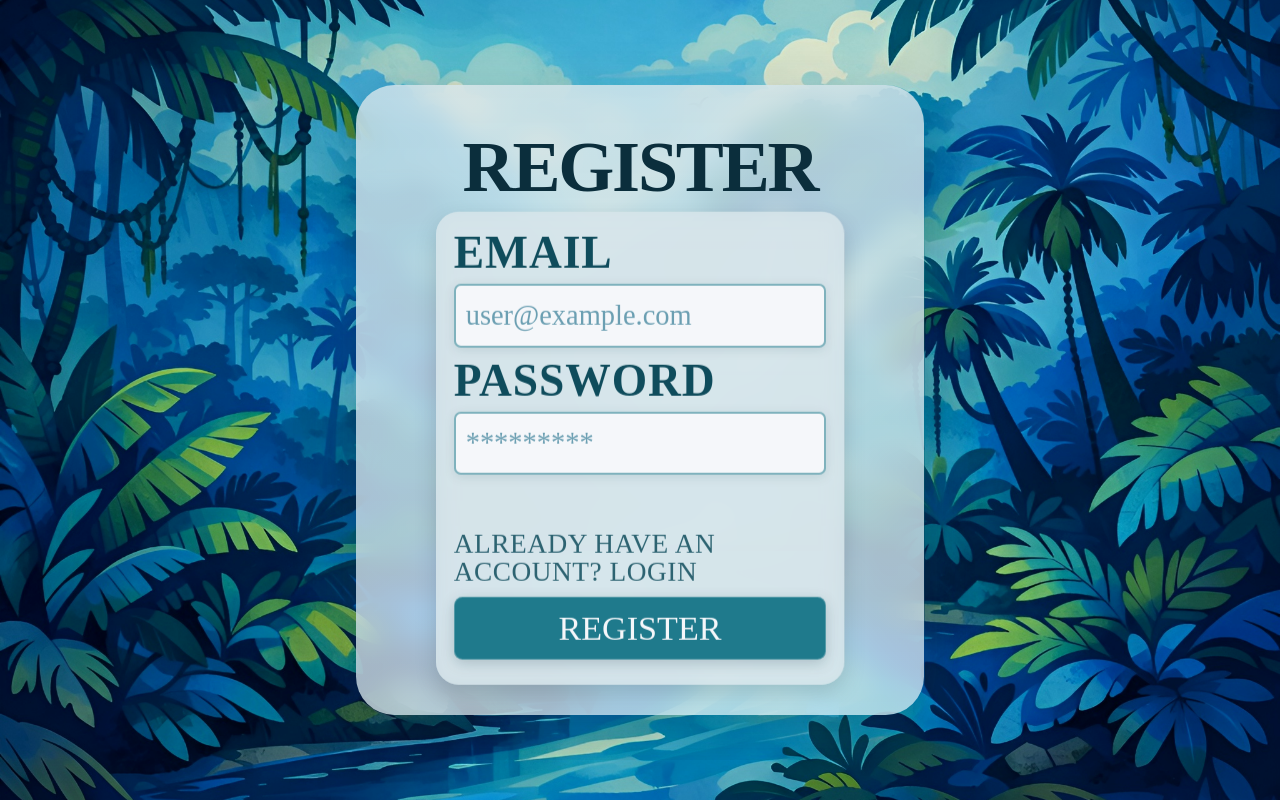
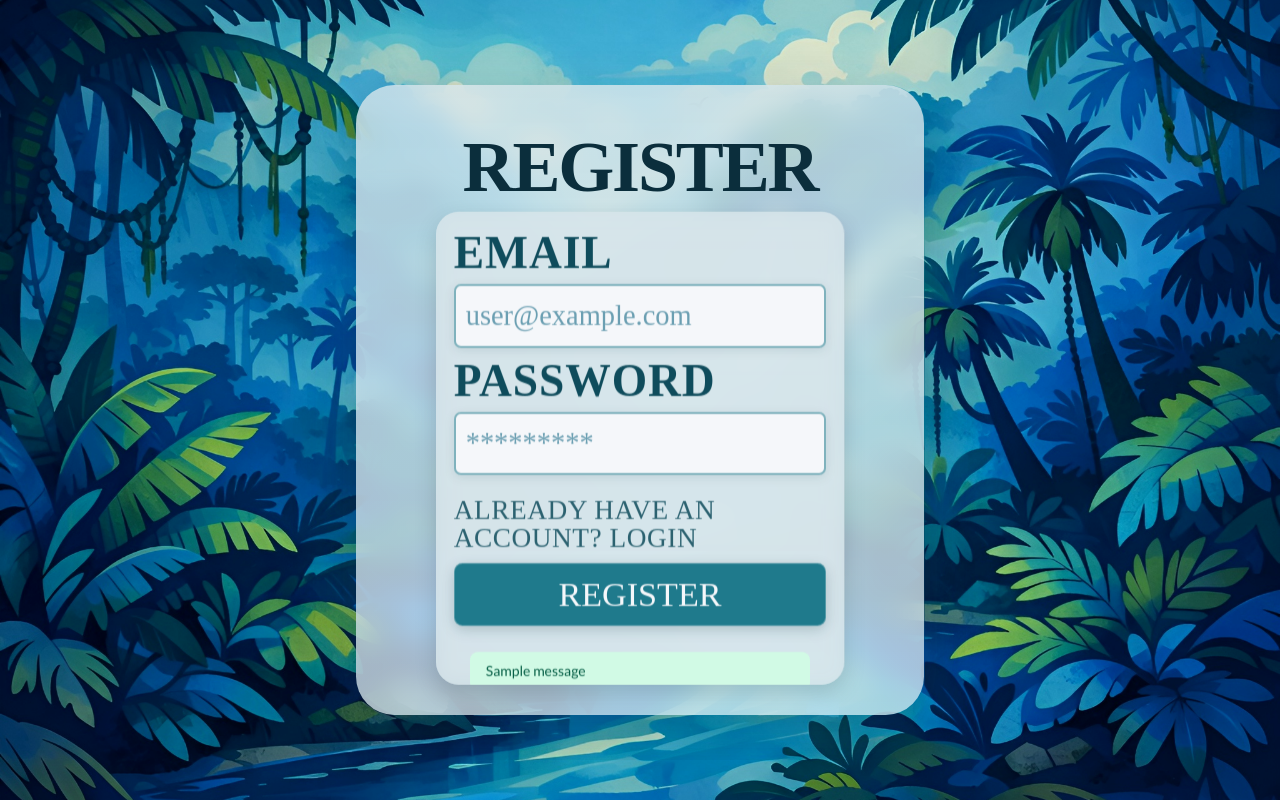
Before and after one commit to duncanbirkeland/Brazilian-Census-Project, a Flask app: page /register in a window 1280 px wide. Run offline with Flask 3, Linux system fonts and the light colour scheme; one stand-in notice (Sample message) is shown; parts of the project's set-up code (start-up, migrations or seed data) failed here and were passed over; some web fonts are replaced.

Commit message:
Improved log in and register functionality

```diff
--- a/app.py
+++ b/app.py
@@ -398,10 +398,13 @@ def login_required(view_func):
         Otherwise, call the original view function
         """
         if "user_id" not in session:
+            # 👇 skip flash for API calls
+            if request.path.startswith("/api/"):
+                return jsonify({"error": "Unauthorized"}), 401
+
             flash("Please log in first.", "warning")
             return redirect(url_for("login"))
         return view_func(*args, **kwargs)
-
     return wrapper
 
 
@@ -533,24 +536,22 @@ def register():
         email = (request.form.get("email") or "").strip().lower()
         password = request.form.get("password") or ""
 
-        # Require both email and password
         if not email or not password:
             flash("Email and password are required.", "danger")
             return redirect(url_for("register"))
 
-        # Prevent duplicate registrations
-        if User.query.filter_by(email=email).first():
-            flash("Email already registered.", "warning")
-            return redirect(url_for("login"))
+        existing_user = User.query.filter_by(email=email).first()
+        if existing_user:
+            flash("An account with that email already exists.", "warning")
+            return redirect(url_for("register"))  # or login if you prefer
 
-        # Create the new user
         user = User(email=email)
         user.set_password(password)
 
-        # Add the user to the database
         db.session.add(user)
         db.session.commit()
 
+        flash("Account created successfully. Please log in.", "success")
         return redirect(url_for("login"))
 
     return render_template("register.html", title="Register")
@@ -572,13 +573,16 @@ def login():
         email = (request.form.get("email") or "").strip().lower()
         password = request.form.get("password") or ""
 
-        # Look up the user and validate the password
         user = User.query.filter_by(email=email).first()
-        if not user or not user.check_password(password):
-            flash("Invalid email or password.", "danger")
+
+        if not user:
+            flash("User does not exist.", "danger")
             return redirect(url_for("login"))
 
-        # Save login state in the session
+        if not user.check_password(password):
+            flash("Incorrect password.", "danger")
+            return redirect(url_for("login"))
+
         session["user_id"] = user.id
         session["user_email"] = user.email
         return redirect(url_for("home"))
--- a/static/css/style.css
+++ b/static/css/style.css
@@ -649,3 +649,37 @@ all: unset;           /* remove ALL browser default styles */
   font-weight: 700;
   text-decoration: underline;
 }
+.flash-messages {
+    width: 100%;
+    max-width: 700px;
+    margin: 16px auto 0;
+    padding: 0 16px;
+}
+
+.alert {
+    padding: 12px 16px;
+    margin-bottom: 10px;
+    border-radius: 8px;
+    font-family: "Lato", sans-serif;
+    font-size: 14px;
+}
+
+.alert-success {
+    background: #d1fae5;
+    color: #065f46;
+}
+
+.alert-danger {
+    background: #fee2e2;
+    color: #991b1b;
+}
+
+.alert-warning {
+    background: #fef3c7;
+    color: #92400e;
+}
+
+.alert-info {
+    background: #dbeafe;
+    color: #1e3a8a;
+}
--- a/templates/register.html
+++ b/templates/register.html
@@ -27,6 +27,17 @@
         </a>
     <button class="btn-primary" type="submit">register</button>
       </form>
+    {% with messages = get_flashed_messages(with_categories=true) %}
+  {% if messages %}
+    <div class="flash-messages">
+      {% for category, message in messages %}
+        <div class="alert alert-{{ category }}">
+          {{ message }}
+        </div>
+      {% endfor %}
+    </div>
+  {% endif %}
+{% endwith %}
 </div>
 </div>
 
```
Also changed, not shown: templates/login.html (+11 -0 lines), instance/app.db.
